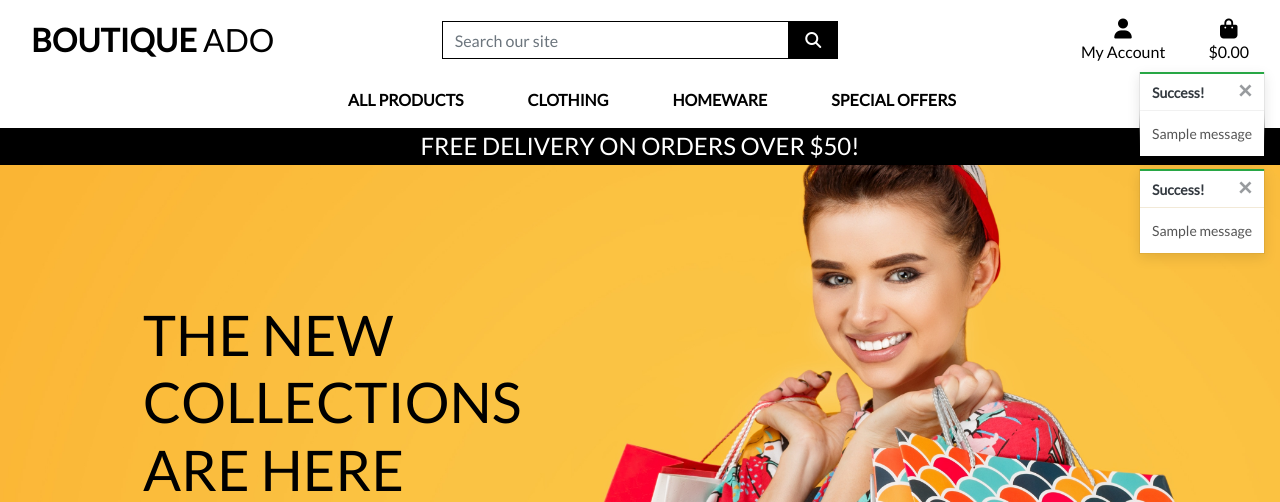
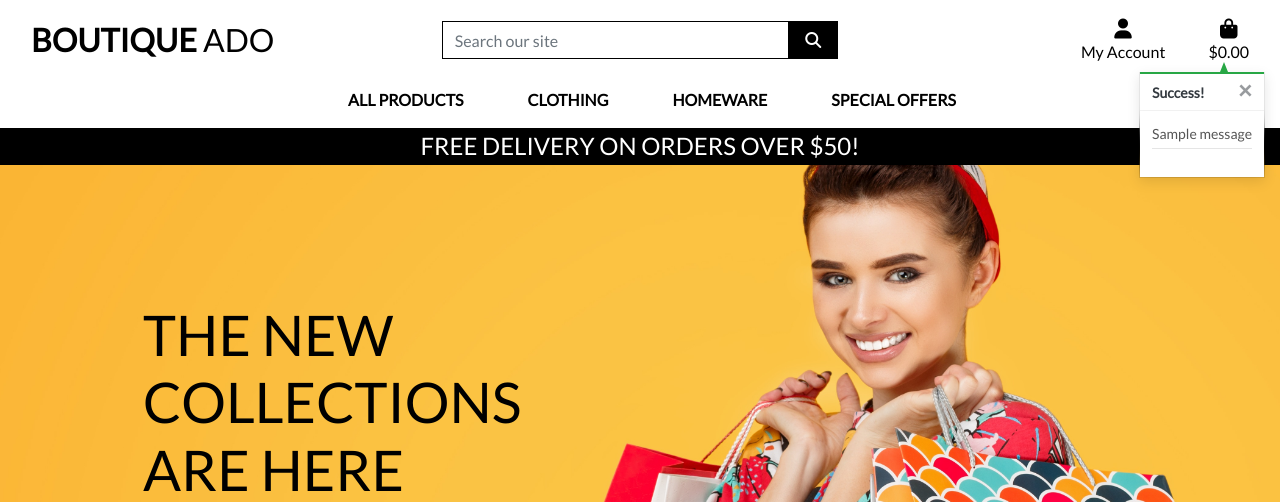
Before and after one commit to GlobetrotterG/boutique_ado_practice_code, a Django app: page / in a window 1280 px wide. Shown: the top 502 px of the page. Run offline with Django 3.2, Linux system fonts and the light colour scheme; tables that the repository leaves empty hold one stand-in row (values such as "Sample post"); one stand-in notice (Sample message) is shown; some libraries are stand-ins or nearby versions.

Commit message:
Added notification CSS, shopping bag preview, and additional messages

```diff
--- a/static/css/base.css
+++ b/static/css/base.css
@@ -102,6 +102,8 @@ a.category-badge > span.badge:hover {
     cursor: pointer;
 }
 
+/* ------------------------------- bootstrap toasts */
+
 .message-container {
     position: fixed;
     top: 72px;
@@ -115,6 +117,57 @@ a.category-badge > span.badge:hover {
 
 .toast-capper {
     height: 2px;
+}
+
+/* from CSS-tricks.com: https://css-tricks.com/snippets/css/css-triangle/ */
+.arrow-up {
+    width: 0;
+    height: 0;
+    border-left: 4px solid transparent;
+    border-right: 4px solid transparent;
+    border-bottom: 10px solid black;
+    position: absolute;
+    top: -10px;
+    right: 36px;
+}
+
+/* Convenience classes - colors copied from Bootstrap */
+.arrow-primary {
+    border-bottom-color: #007bff !important;
+}
+
+.arrow-secondary {
+    border-bottom-color: #6c757d !important;
+}
+
+.arrow-success {
+    border-bottom-color: #28a745 !important;
+}
+
+.arrow-danger {
+    border-bottom-color: #dc3545 !important;
+}
+
+.arrow-warning {
+    border-bottom-color: #ffc107 !important;
+}
+
+.arrow-info {
+    border-bottom-color: #17a2b8 !important;
+}
+
+.arrow-light {
+    border-bottom-color: #f8f9fa !important;
+}
+
+.arrow-dark {
+    border-bottom-color: #343a40 !important;
+}
+
+.bag-notification-wrapper {
+    height: 100px;
+    overflow-x: hidden;
+    overflow-y: auto;
 }
 
 /* -------------------------------- Media Queries */
--- a/templates/base.html
+++ b/templates/base.html
@@ -125,7 +125,6 @@
                         {% include 'includes/toasts/toast_info.html' %}
                     {% endif %}
                 {% endwith %}
-                {% include 'includes/toasts/toast_success.html' %}
             {% endfor %}
         </div>
     {% endif %}
--- a/templates/includes/toasts/toast_success.html
+++ b/templates/includes/toasts/toast_success.html
@@ -8,6 +8,47 @@
         </button>
     </div>
     <div class="toast-body bg-white">
-        {{ message }}
+        <div class="row">
+            <div class="col">
+                {{ message }}
+                <hr class="mt-1 mb-3">
+            </div>
+        </div>
+        {% if grand_total %}
+            <p class="logo-font bg-white text-black py-1">Your Bag ({{ product_count }})</p>
+            <div class="bag-notification-wrapper">
+                {% for item in bag_items %}
+                    <div class="row">
+                        <div class="col-3 my-1">
+                            <img class="w-100" src="{{ item.product.image.url }}">
+                        </div>
+                        <div class="col-9">
+                            <p class="my-0"><strong>{{ item.product.name }}</strong></p>
+                            <p class="my-0 small">Size: {% if item.product.has_sizes %}{{ item.size|upper }}{% else %}N/A{% endif %}</p>
+                            <p class="my-0 small text-muted">Qty: {{ item.quantity }}</p>
+                        </div>
+                    </div>
+                {% endfor %}
+            </div>
+            <div class="row">
+                <div class="col">
+                    <strong><p class="mt-3 mb-1 text-black">
+                        Total{% if free_delivery_delta > 0 %} (Exc. delivery){% endif %}:
+                        <span class="float-right">${{ total|floatformat:2 }}</span>
+                    </p></strong>
+                    {% if free_delivery_delta > 0 %}
+                        <p class="mb-0 p-2 bg-warning shadow-sm text-black text-center">
+                            Spend <strong>${{ free_delivery_delta }}</strong> more to get free next day delivery!
+                        </p>
+                    {% endif %}
+                    <a href="{% url 'view_bag' %}" class="btn btn-black btn-block rounded-0">
+                        <span class="text-uppercase">Go To Secure Checkout</span>
+                        <span class="icon">
+                            <i class="fas fa-lock"></i>
+                        </span>
+                    </a>
+                </div>
+            </div>
+        {% endif %}
     </div>
 </div>
```
Also changed, not shown: bag/views.py (+15 -2 lines). Lines whose indentation alone changed are shown as unchanged.
